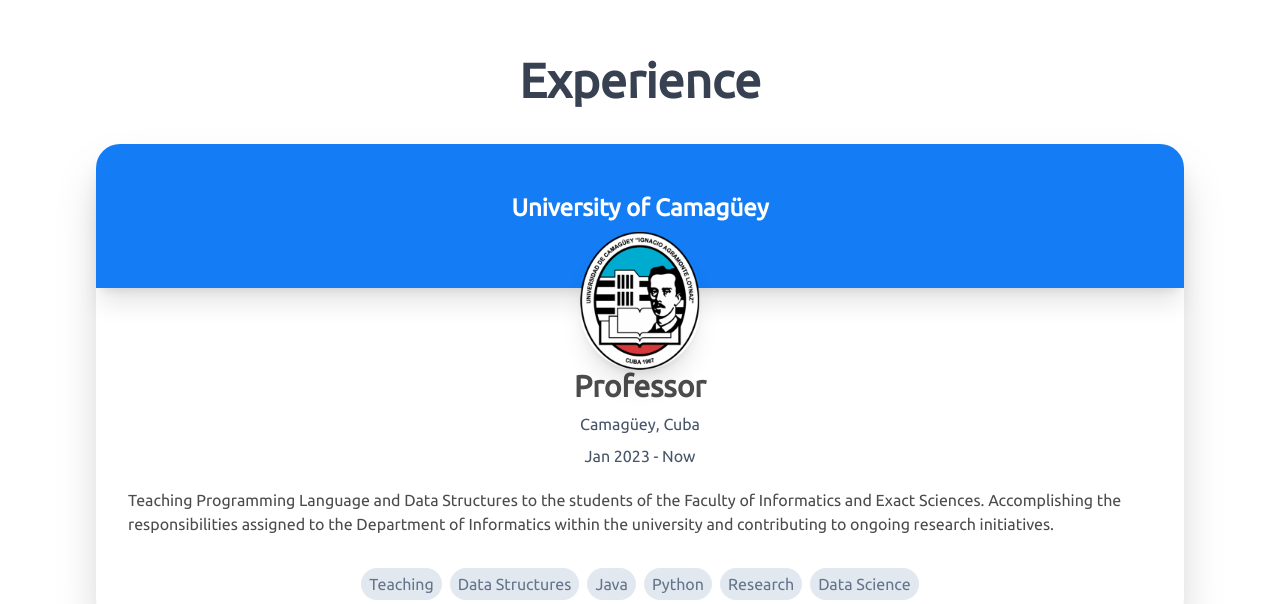
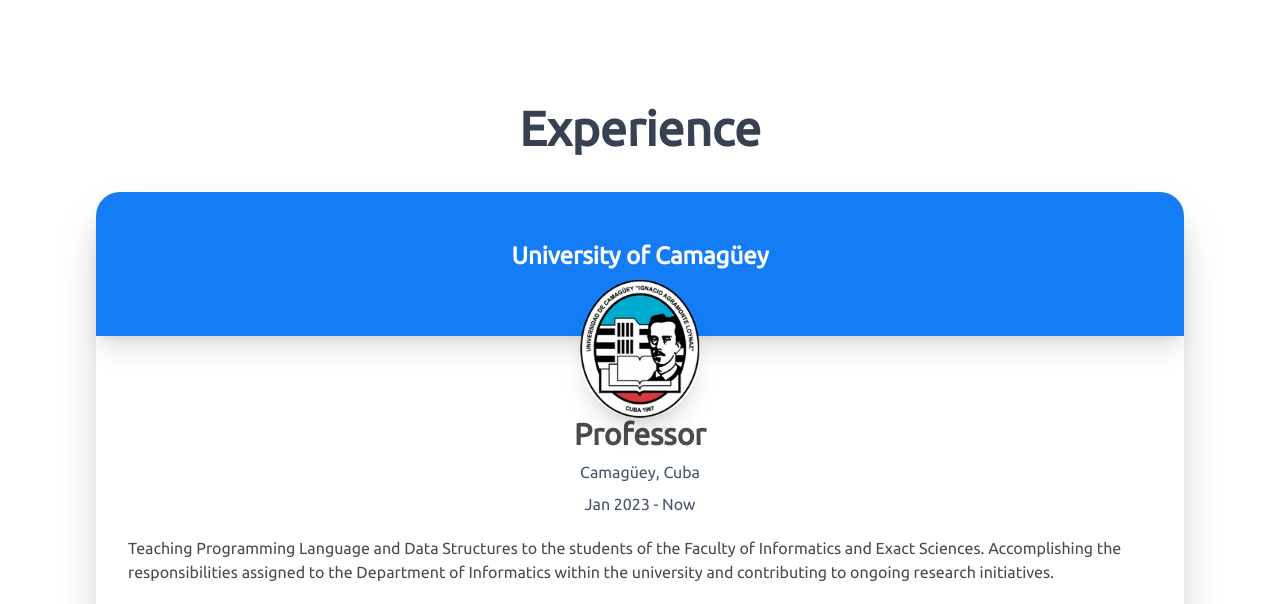
Before and after one commit to JalexCode/JalexCode.github.io, a React (Vite) app: page / in a window 1280 px wide. Shown: the part 3007-3611 px from the top of the page. Built offline with nearby package versions, Linux system fonts and the light colour scheme.

Commit message:
Style: increm top padding value

```diff
--- a/src/components/Experience.tsx
+++ b/src/components/Experience.tsx
@@ -3,7 +3,7 @@ import ExperienceCard from './ExperienceCard'
 
 const Experience = () => {
   return (
-    <section id="experience" className='bg-white pt-28 px-4 my-40 mx-20 justify-center items-center w-fit relative'>
+    <section id="experience" className='bg-white pt-40 px-4 my-40 mx-20 justify-center items-center w-fit relative'>
       <h2 className="sections-title mb-8 text-2xl font-bold">Experience</h2>
       <div className="flex flex-wrap z-1">
         {experience.map((experience, index) => (
```
